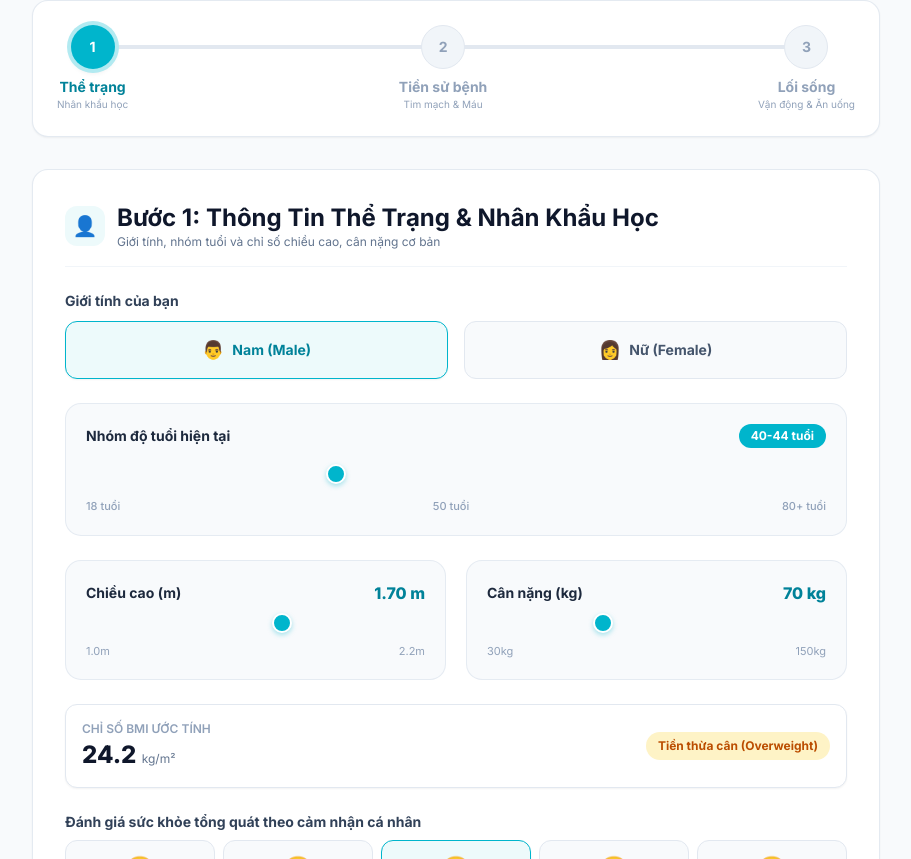
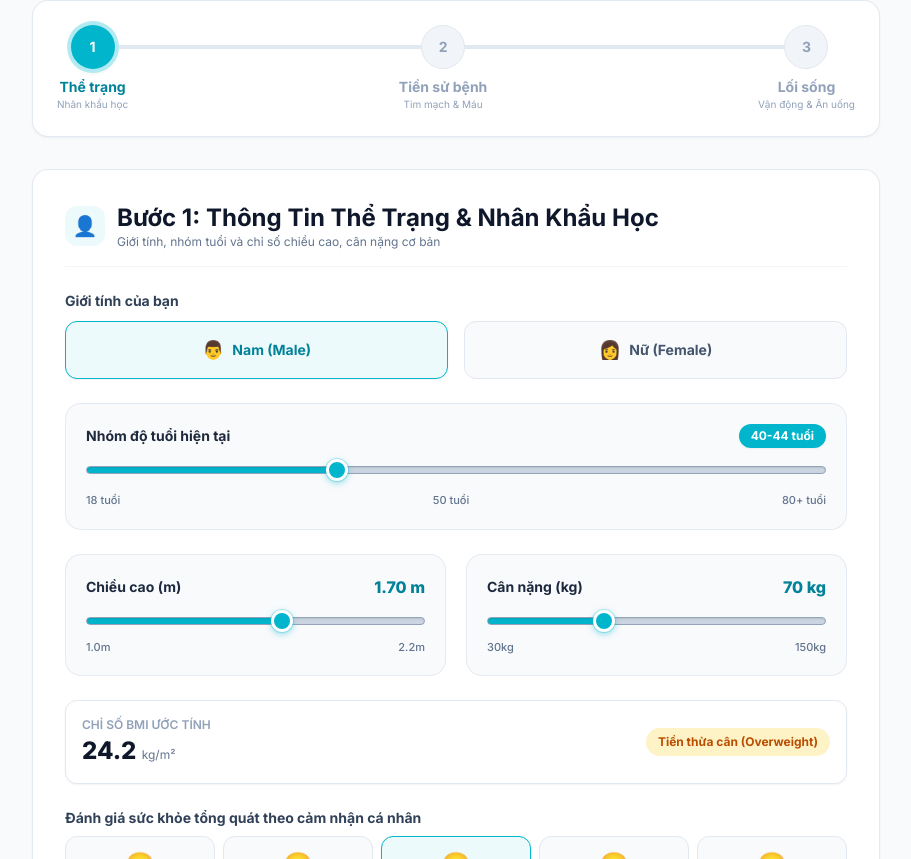
Before and after one commit to PhanQuoc0209/Diabetes, a Next.js app in the folder diabetes-frontend/: page /user-prediction in a window 1280 px wide. Shown: the part 346-1205 px from the top of the page, without its empty margins (184-1095 px from the left). Built offline with nearby package versions, Linux system fonts and the light colour scheme; no server answers.

Commit message:
Fix slider visibility with high contrast track and dynamic fill gradient

```diff
--- a/diabetes-frontend/app/globals.css
+++ b/diabetes-frontend/app/globals.css
@@ -117,32 +117,91 @@
   cursor: pointer;
 }
 
-/* Range Slider */
+/* Range Slider - Visible & High Contrast Medical Slider */
 input[type="range"] {
+  -webkit-appearance: none;
   appearance: none;
-  background-color: transparent;
+  width: 100%;
+  height: 8px;
+  background: #cbd5e1; /* Clear, visible slate-300 track */
+  border-radius: 9999px;
+  outline: none;
   cursor: pointer;
-}
-
-input[type="range"]::-webkit-slider-track {
-  background-color: #e2e8f0;
-  border-radius: 0.5rem;
-  height: 8px;
-}
-
-input[type="range"]::-webkit-slider-thumb {
-  appearance: none;
-  width: 1.25rem;
-  height: 1.25rem;
-  background-color: #00b5cc;
-  border: 2px solid #ffffff;
-  border-radius: 50%;
-  cursor: pointer;
-  box-shadow: 0 2px 5px rgba(0, 181, 204, 0.35);
+  margin: 10px 0;
+  border: 1px solid #94a3b8;
+  box-shadow: inset 0 1px 2px rgba(0, 0, 0, 0.1);
   transition: all 0.15s ease-in-out;
 }
 
+input[type="range"]:focus {
+  outline: none;
+}
+
+/* Chrome, Edge, Safari (WebKit) Track */
+input[type="range"]::-webkit-slider-runnable-track {
+  -webkit-appearance: none;
+  width: 100%;
+  height: 8px;
+  border-radius: 9999px;
+  background: transparent; /* inherits the input background */
+}
+
+/* Chrome, Edge, Safari (WebKit) Thumb */
+input[type="range"]::-webkit-slider-thumb {
+  -webkit-appearance: none;
+  appearance: none;
+  width: 22px;
+  height: 22px;
+  border-radius: 50%;
+  background-color: #00b5cc;
+  border: 3px solid #ffffff;
+  cursor: pointer;
+  box-shadow: 0 2px 6px rgba(0, 181, 204, 0.45), 0 0 0 1px rgba(0, 181, 204, 0.25);
+  margin-top: -7px;
+  transition: transform 0.15s ease, background-color 0.15s ease, box-shadow 0.15s ease;
+}
+
 input[type="range"]::-webkit-slider-thumb:hover {
+  background-color: #0099ad;
+  transform: scale(1.15);
+  box-shadow: 0 3px 8px rgba(0, 181, 204, 0.6), 0 0 0 3px rgba(0, 181, 204, 0.2);
+}
+
+input[type="range"]:active::-webkit-slider-thumb {
+  transform: scale(1.2);
+  background-color: #008299;
+}
+
+/* Firefox Track */
+input[type="range"]::-moz-range-track {
+  width: 100%;
+  height: 8px;
+  border-radius: 9999px;
+  background: #cbd5e1;
+  border: 1px solid #94a3b8;
+  box-shadow: inset 0 1px 2px rgba(0, 0, 0, 0.1);
+}
+
+/* Firefox Progress Fill */
+input[type="range"]::-moz-range-progress {
+  height: 8px;
+  background: #00b5cc;
+  border-radius: 9999px;
+}
+
+/* Firefox Thumb */
+input[type="range"]::-moz-range-thumb {
+  width: 22px;
+  height: 22px;
+  border-radius: 50%;
+  background-color: #00b5cc;
+  border: 3px solid #ffffff;
+  cursor: pointer;
+  box-shadow: 0 2px 6px rgba(0, 181, 204, 0.45);
+  transition: transform 0.15s ease, background-color 0.15s ease;
+}
+
+input[type="range"]::-moz-range-thumb:hover {
   background-color: #0099ad;
   transform: scale(1.15);
 }
--- a/diabetes-frontend/app/user-prediction/UserPredictionApp.tsx
+++ b/diabetes-frontend/app/user-prediction/UserPredictionApp.tsx
@@ -403,7 +403,7 @@ function Step1Personal({ formData, updateField, calculateBMI, onNext }: any) {
             <label className="text-xs sm:text-sm font-bold text-slate-800">
               Nhóm độ tuổi hiện tại
             </label>
-            <span className="px-3 py-1 rounded-full bg-[#00b5cc] text-white text-xs font-bold">
+            <span className="px-3 py-1 rounded-full bg-[#00b5cc] text-white text-xs font-bold shadow-xs">
               {ageGroups.find(a => a.id === formData.age)?.label || "40-44 tuổi"}
             </span>
           </div>
@@ -413,9 +413,12 @@ function Step1Personal({ formData, updateField, calculateBMI, onNext }: any) {
             max="13"
             value={formData.age}
             onChange={(e) => updateField("age", parseInt(e.target.value))}
+            style={{
+              background: `linear-gradient(to right, #00b5cc 0%, #00b5cc ${((formData.age - 1) / 12) * 100}%, #cbd5e1 ${((formData.age - 1) / 12) * 100}%, #cbd5e1 100%)`
+            }}
             className="w-full mt-2"
           />
-          <div className="flex justify-between text-[11px] text-slate-400 mt-2 font-medium">
+          <div className="flex justify-between text-[11px] text-slate-500 mt-2 font-medium">
             <span>18 tuổi</span>
             <span>50 tuổi</span>
             <span>80+ tuổi</span>
@@ -438,9 +441,12 @@ function Step1Personal({ formData, updateField, calculateBMI, onNext }: any) {
               step="0.01"
               value={formData.height}
               onChange={(e) => updateField("height", parseFloat(e.target.value))}
+              style={{
+                background: `linear-gradient(to right, #00b5cc 0%, #00b5cc ${((formData.height - 1.0) / 1.2) * 100}%, #cbd5e1 ${((formData.height - 1.0) / 1.2) * 100}%, #cbd5e1 100%)`
+              }}
               className="w-full"
             />
-            <div className="flex justify-between text-[11px] text-slate-400 mt-1">
+            <div className="flex justify-between text-[11px] text-slate-500 mt-1 font-medium">
               <span>1.0m</span>
               <span>2.2m</span>
             </div>
@@ -460,9 +466,12 @@ function Step1Personal({ formData, updateField, calculateBMI, onNext }: any) {
               step="1"
               value={formData.weight}
               onChange={(e) => updateField("weight", parseInt(e.target.value))}
+              style={{
+                background: `linear-gradient(to right, #00b5cc 0%, #00b5cc ${((formData.weight - 30) / 120) * 100}%, #cbd5e1 ${((formData.weight - 30) / 120) * 100}%, #cbd5e1 100%)`
+              }}
               className="w-full"
             />
-            <div className="flex justify-between text-[11px] text-slate-400 mt-1">
+            <div className="flex justify-between text-[11px] text-slate-500 mt-1 font-medium">
               <span>30kg</span>
               <span>150kg</span>
             </div>
@@ -762,9 +771,12 @@ function Step3Lifestyle({ formData, updateField, onBack, onSubmit }: any) {
             max="30"
             value={formData.mentHlth}
             onChange={(e) => updateField("mentHlth", parseInt(e.target.value))}
+            style={{
+              background: `linear-gradient(to right, #9333ea 0%, #9333ea ${(formData.mentHlth / 30) * 100}%, #cbd5e1 ${(formData.mentHlth / 30) * 100}%, #cbd5e1 100%)`
+            }}
             className="w-full mt-2"
           />
-          <div className="flex justify-between text-[11px] text-slate-400 mt-1">
+          <div className="flex justify-between text-[11px] text-slate-500 mt-1 font-medium">
             <span>0 ngày (Tốt)</span>
             <span>15 ngày</span>
             <span>30 ngày (Kém)</span>
@@ -786,9 +798,12 @@ function Step3Lifestyle({ formData, updateField, onBack, onSubmit }: any) {
             max="30"
             value={formData.physHlth}
             onChange={(e) => updateField("physHlth", parseInt(e.target.value))}
+            style={{
+              background: `linear-gradient(to right, #d97706 0%, #d97706 ${(formData.physHlth / 30) * 100}%, #cbd5e1 ${(formData.physHlth / 30) * 100}%, #cbd5e1 100%)`
+            }}
             className="w-full mt-2"
           />
-          <div className="flex justify-between text-[11px] text-slate-400 mt-1">
+          <div className="flex justify-between text-[11px] text-slate-500 mt-1 font-medium">
             <span>0 ngày (Tốt)</span>
             <span>15 ngày</span>
             <span>30 ngày (Kém)</span>
```
